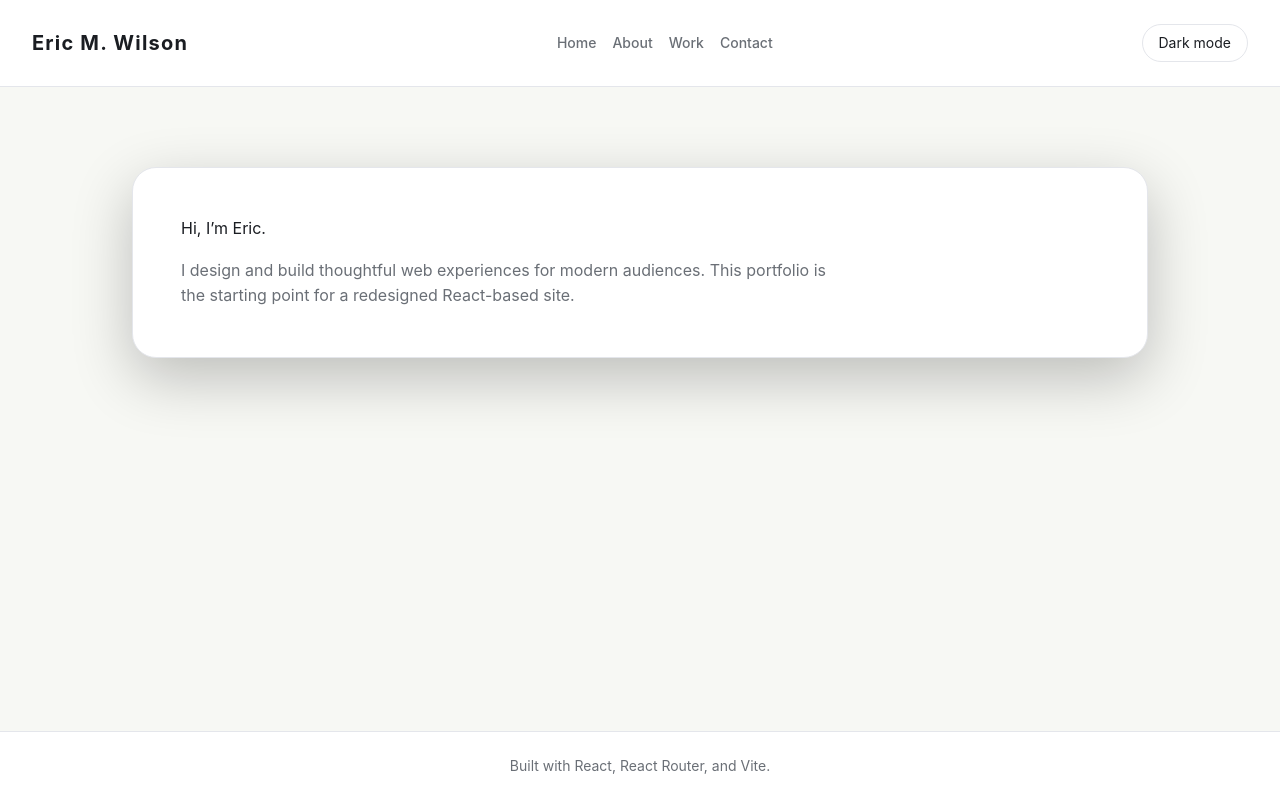
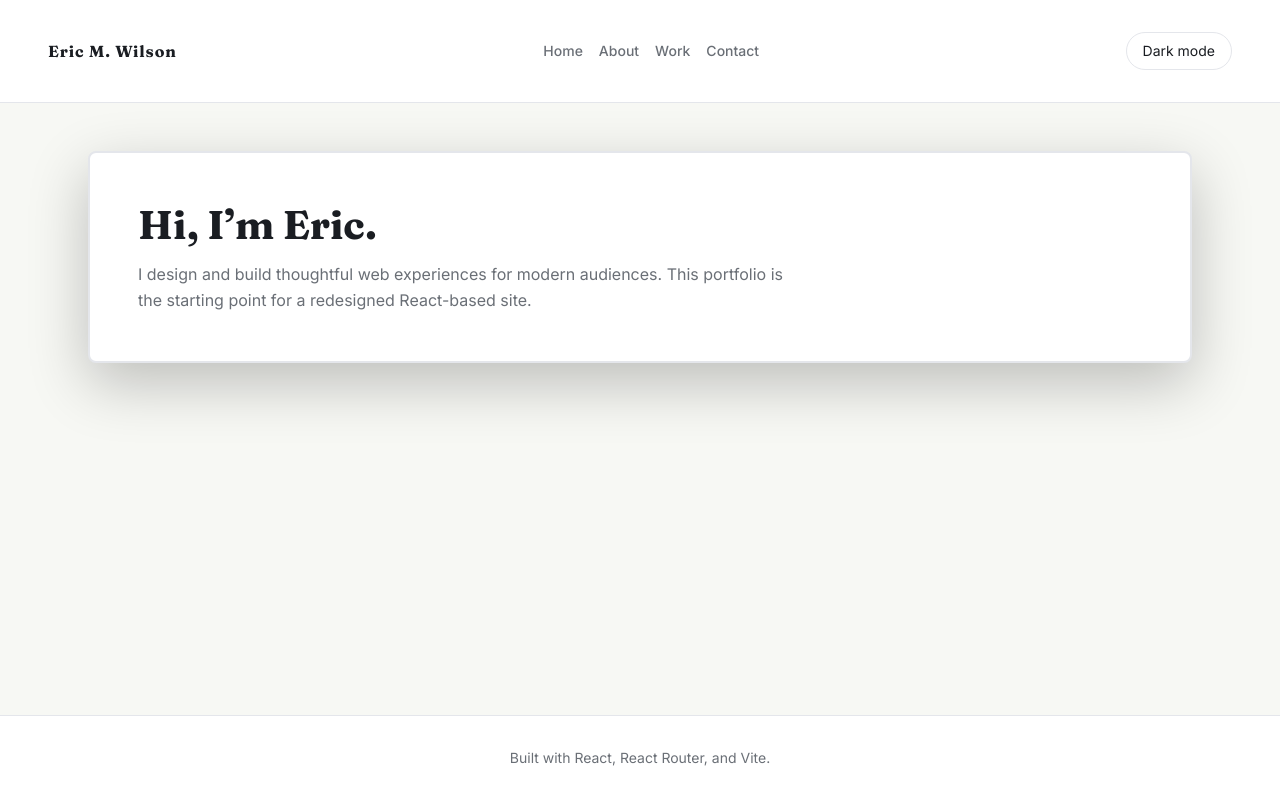
Before and after one commit to ewpianoman/portfolio, a React (Vite) app: page / in a window 1280 px wide. Built offline with nearby package versions, Linux system fonts and the light colour scheme.

Commit message:
feat: enhance styling with new CSS variables and integrate custom fonts

```diff
--- a/index.html
+++ b/index.html
@@ -5,6 +5,9 @@
     <meta name="viewport" content="width=device-width, initial-scale=1.0" />
     <title>Eric M. Wilson | Portfolio</title>
     <meta name="description" content="Eric M. Wilson — software engineer, designer, teacher, and musician." />
+    <link rel="preconnect" href="https://fonts.googleapis.com" />
+    <link rel="preconnect" href="https://fonts.gstatic.com" crossorigin />
+    <link href="https://fonts.googleapis.com/css2?family=Fraunces:wght@700&family=Inter:wght@400;500&family=JetBrains+Mono:wght@400&display=swap" rel="stylesheet" />
     <script>
       (function () {
         const savedTheme = localStorage.getItem('theme');
--- a/src/index.css
+++ b/src/index.css
@@ -24,6 +24,56 @@
   --success-border: #DCE6E3;
   --link: #6F87B3;
   --link-hover: #5B6F8E;
+  --radius-none: 0px;
+  --radius-small: 4px;
+  --radius-medium: 6px;
+  --radius-large: 8px;
+  --border-none: 0px;
+  --border-hair: 1px;
+  --border-thin: 2px;
+  --space-2xs: 4px;
+  --space-xs: 8px;
+  --space-sm: 12px;
+  --space-md: 16px;
+  --space-lg: 24px;
+  --space-xl: 32px;
+  --space-2xl: 48px;
+  --space-3xl: 64px;
+  --font-size-h1: 40px;
+  --font-size-h2: 30px;
+  --font-size-h3: 22px;
+  --font-size-h4: 18px;
+  --font-size-h5: 16px;
+  --font-size-h6: 14px;
+  --font-size-body-large: 18px;
+  --font-size-body-base: 16px;
+  --font-size-body-small: 14px;
+  --font-size-meta: 12px;
+  --font-size-meta-small: 11px;
+  --font-size-link: 14px;
+  --font-size-code-inline: 14px;
+  --font-size-code-block: 14px;
+  --line-height-h1: 48px;
+  --line-height-h2: 38px;
+  --line-height-h3: 30px;
+  --line-height-h4: 26px;
+  --line-height-h5: 24px;
+  --line-height-h6: 20px;
+  --line-height-body-large: 30px;
+  --line-height-body-base: 26px;
+  --line-height-body-small: 22px;
+  --line-height-meta: 16px;
+  --line-height-meta-small: 14px;
+  --line-height-link: 20px;
+  --line-height-code-inline: 22px;
+  --line-height-code-block: 22px;
+  --font-weight-heading: 500;
+  --font-weight-body: 400;
+  --font-weight-meta: 500;
+  --font-weight-code: 400;
+  --layout-text: 720px;
+  --layout-wide: 960px;
+  --layout-max: 1200px;
 }
 
 html.theme-dark {
@@ -62,12 +112,56 @@ body,
 
 body {
   margin: 0;
-  line-height: 1.6;
+  line-height: var(--line-height-body-base);
   font-family: Inter, system-ui, -apple-system, BlinkMacSystemFont, 'Segoe UI', sans-serif;
   background: radial-gradient(circle at top, rgba(56, 113, 214, 0.12), transparent 35%),
     radial-gradient(circle at 70% 10%, rgba(248, 250, 252, 0.08), transparent 20%),
     var(--background);
   color: var(--text);
+  font-size: var(--font-size-body-base);
+  font-weight: var(--font-weight-body);
+}
+
+h1,
+h2,
+h3,
+h4,
+h5,
+h6 {
+  margin: 0;
+  font-family: Fraunces, Georgia, serif;
+  font-weight: var(--font-weight-heading);
+  color: var(--text);
+}
+
+h1 {
+  font-size: var(--font-size-h1);
+  line-height: var(--line-height-h1);
+}
+
+h2 {
+  font-size: var(--font-size-h2);
+  line-height: var(--line-height-h2);
+}
+
+h3 {
+  font-size: var(--font-size-h3);
+  line-height: var(--line-height-h3);
+}
+
+h4 {
+  font-size: var(--font-size-h4);
+  line-height: var(--line-height-h4);
+}
+
+h5 {
+  font-size: var(--font-size-h5);
+  line-height: var(--line-height-h5);
+}
+
+h6 {
+  font-size: var(--font-size-h6);
+  line-height: var(--line-height-h6);
 }
 
 a {
@@ -92,8 +186,8 @@ a {
   display: flex;
   align-items: center;
   justify-content: space-between;
-  gap: 1rem;
-  padding: 1.5rem 2rem;
+  gap: var(--space-lg);
+  padding: var(--space-xl) var(--space-2xl);
   border-bottom: 1px solid var(--border);
   background: var(--surface);
   position: sticky;
@@ -102,18 +196,22 @@ a {
 }
 
 .brand {
-  font-weight: 700;
+  font-family: 'Fraunces', Georgia, serif;
+  font-size: var(--font-size-h5);
+  line-height: var(--line-height-h5);
   letter-spacing: 0.06em;
 }
 
 .site-nav {
   display: flex;
   flex-wrap: wrap;
-  gap: 1rem;
+  gap: var(--space-md);
 }
 
 .site-nav a {
   color: var(--subtle-text);
+  font-size: var(--font-size-link);
+  line-height: var(--line-height-link);
   font-weight: 500;
 }
 
@@ -123,31 +221,35 @@ a {
 
 .app-content {
   flex: 1;
-  padding: 2rem;
-  max-width: 1080px;
-  width: min(100%, 1080px);
+  padding: 0 var(--space-2xl);
+  max-width: var(--layout-max);
+  width: 100%;
   margin: 0 auto;
 }
 
 .page-section {
-  padding: 3rem 0;
+  padding: var(--space-2xl) 0;
 }
 
 .page-section h2 {
   margin-top: 0;
-  font-size: clamp(2.25rem, 2vw, 3rem);
+  font-size: var(--font-size-h2);
+  line-height: var(--line-height-h2);
+  font-weight: var(--font-weight-heading);
 }
 
 .page-section p {
   max-width: 42rem;
-  margin: 1rem 0 0;
+  margin-top: var(--space-sm);
   color: var(--subtle-text);
+  font-size: var(--font-size-body-base);
+  line-height: var(--line-height-body-base);
 }
 
 .hero-card {
-  padding: 3rem;
-  border: 1px solid var(--border);
-  border-radius: 24px;
+  padding: var(--space-2xl);
+  border: var(--border-thin) solid var(--border);
+  border-radius: var(--radius-large);
   background: var(--surface);
   box-shadow: 0 20px 60px rgba(0, 0, 0, 0.24);
 }
@@ -156,16 +258,18 @@ a {
   display: inline-flex;
   align-items: center;
   justify-content: center;
-  margin-top: 1.5rem;
-  padding: 0.95rem 1.5rem;
-  border-radius: 999px;
+  margin-top: var(--space-lg);
+  padding: var(--space-xl) var(--space-2xl);
+  border-radius: var(--radius-large);
   background: var(--primary);
   color: var(--background);
+  font-size: var(--font-size-link);
+  line-height: var(--line-height-link);
   font-weight: 600;
 }
 
 .site-footer {
-  padding: 1.5rem 2rem;
+  padding: var(--space-xl) var(--space-2xl);
   text-align: center;
   border-top: 1px solid var(--border);
   background: var(--surface);
--- a/tailwind.config.js
+++ b/tailwind.config.js
@@ -24,6 +24,75 @@ export default {
         link: 'var(--link)',
         linkHover: 'var(--link-hover)',
       },
+      spacing: {
+        '2xs': 'var(--space-2xs)',
+        xs: 'var(--space-xs)',
+        sm: 'var(--space-sm)',
+        md: 'var(--space-md)',
+        lg: 'var(--space-lg)',
+        xl: 'var(--space-xl)',
+        '2xl': 'var(--space-2xl)',
+        '3xl': 'var(--space-3xl)',
+      },
+      borderRadius: {
+        none: 'var(--radius-none)',
+        sm: 'var(--radius-small)',
+        md: 'var(--radius-medium)',
+        lg: 'var(--radius-large)',
+      },
+      borderWidth: {
+        none: 'var(--border-none)',
+        hair: 'var(--border-hair)',
+        thin: 'var(--border-thin)',
+      },
+      fontSize: {
+        h1: ['var(--font-size-h1)', { lineHeight: 'var(--line-height-h1)' }],
+        h2: ['var(--font-size-h2)', { lineHeight: 'var(--line-height-h2)' }],
+        h3: ['var(--font-size-h3)', { lineHeight: 'var(--line-height-h3)' }],
+        h4: ['var(--font-size-h4)', { lineHeight: 'var(--line-height-h4)' }],
+        h5: ['var(--font-size-h5)', { lineHeight: 'var(--line-height-h5)' }],
+        h6: ['var(--font-size-h6)', { lineHeight: 'var(--line-height-h6)' }],
+        bodyLarge: ['var(--font-size-body-large)', { lineHeight: 'var(--line-height-body-large)' }],
+        bodyBase: ['var(--font-size-body-base)', { lineHeight: 'var(--line-height-body-base)' }],
+        bodySmall: ['var(--font-size-body-small)', { lineHeight: 'var(--line-height-body-small)' }],
+        meta: ['var(--font-size-meta)', { lineHeight: 'var(--line-height-meta)' }],
+        'meta-small': ['var(--font-size-meta-small)', { lineHeight: 'var(--line-height-meta-small)' }],
+        link: ['var(--font-size-link)', { lineHeight: 'var(--line-height-link)' }],
+        codeInline: ['var(--font-size-code-inline)', { lineHeight: 'var(--line-height-code-inline)' }],
+        codeBlock: ['var(--font-size-code-block)', { lineHeight: 'var(--line-height-code-block)' }],
+      },
+      lineHeight: {
+        h1: 'var(--line-height-h1)',
+        h2: 'var(--line-height-h2)',
+        h3: 'var(--line-height-h3)',
+        h4: 'var(--line-height-h4)',
+        h5: 'var(--line-height-h5)',
+        h6: 'var(--line-height-h6)',
+        bodyLarge: 'var(--line-height-body-large)',
+        bodyBase: 'var(--line-height-body-base)',
+        bodySmall: 'var(--line-height-body-small)',
+        meta: 'var(--line-height-meta)',
+        'meta-small': 'var(--line-height-meta-small)',
+        link: 'var(--line-height-link)',
+        codeInline: 'var(--line-height-code-inline)',
+        codeBlock: 'var(--line-height-code-block)',
+      },
+      fontWeight: {
+        heading: 'var(--font-weight-heading)',
+        body: 'var(--font-weight-body)',
+        meta: 'var(--font-weight-meta)',
+        code: 'var(--font-weight-code)',
+      },
+      maxWidth: {
+        'layout-text': 'var(--layout-text)',
+        'layout-wide': 'var(--layout-wide)',
+        'layout-max': 'var(--layout-max)',
+      },
+      fontFamily: {
+        body: ['Inter', 'system-ui', '-apple-system', 'BlinkMacSystemFont', 'Segoe UI', 'sans-serif'],
+        heading: ['Fraunces', 'Georgia', 'serif'],
+        code: ['JetBrains Mono', 'ui-monospace', 'SFMono-Regular', 'monospace'],
+      },
     },
   },
   plugins: [],
```
